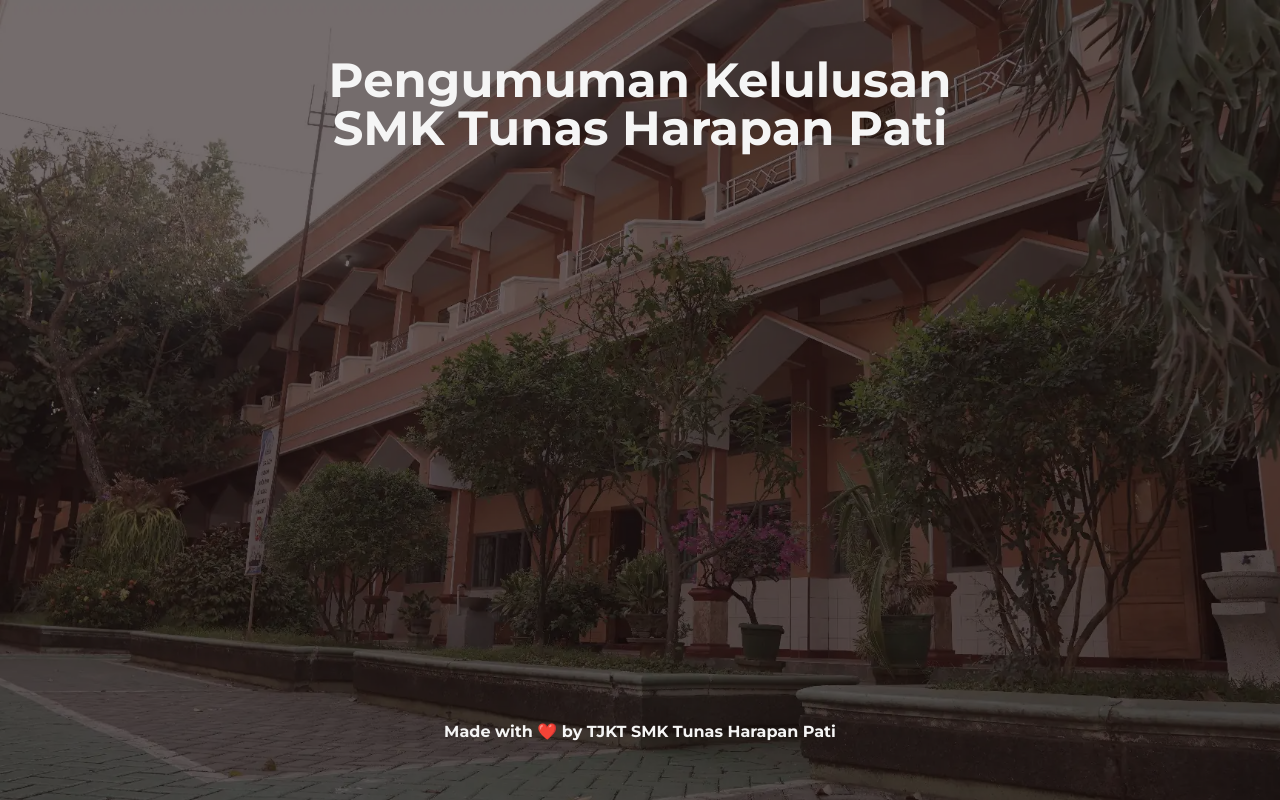
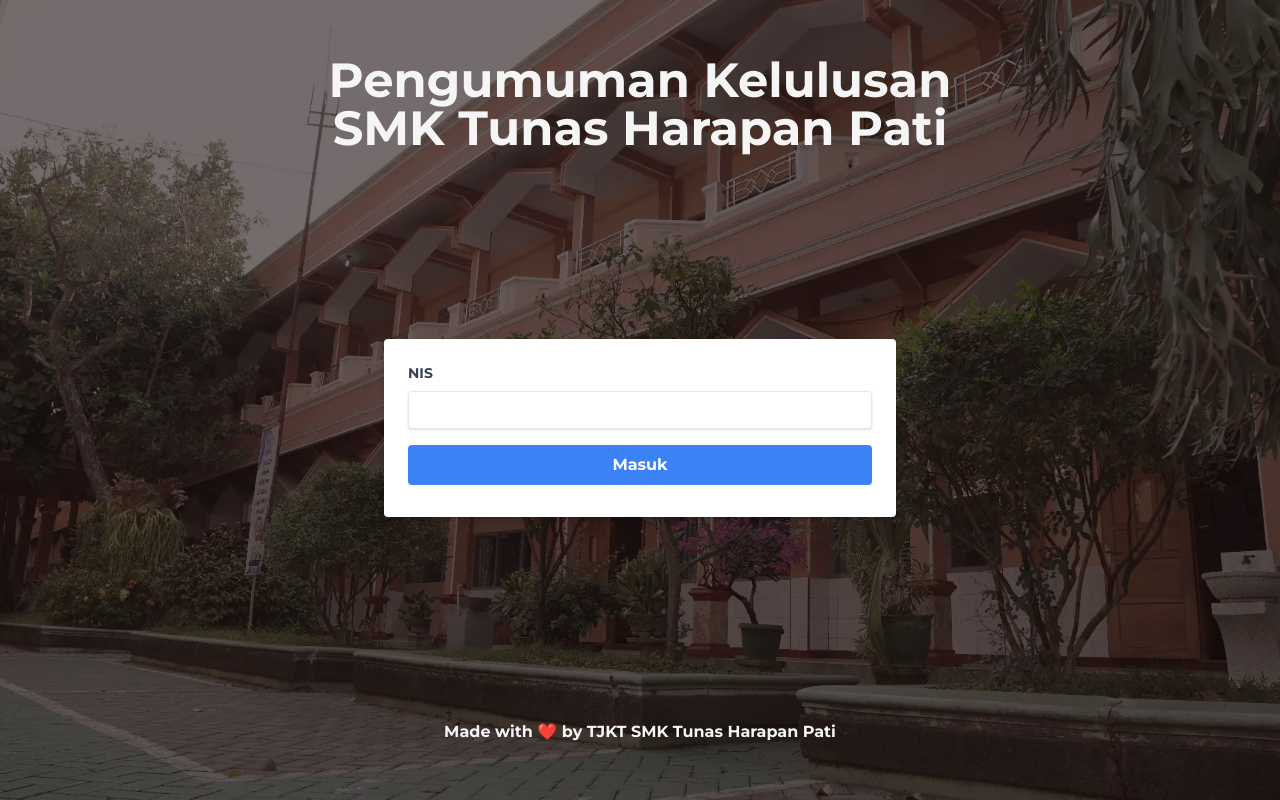
Before and after one commit to BayuDC/kelulusan, a Vue app: page / in a window 1280 px wide. Built offline with nearby package versions, Linux system fonts and the light colour scheme; no server answers.

Commit message:
feat: design the form

```diff
--- a/src/App.vue
+++ b/src/App.vue
@@ -6,6 +6,7 @@
 import Title from './components/Title.vue';
 import Timer from './components/Timer.vue';
 import Credit from './components/Credit.vue';
+import Form from './components/Form.vue';
 
 import useAxios from './composables/useAxios';
 
@@ -51,7 +52,10 @@
         <Overlay>
             <Container class="flex flex-col justify-between">
                 <Title />
-                <Timer v-if="!loading && !finish" v-bind="timer" @finish="handleTimerFinish" />
+                <template v-if="!loading">
+                    <Form v-if="finish" />
+                    <Timer v-else v-bind="timer" @finish="handleTimerFinish" />
+                </template>
                 <Credit />
             </Container>
         </Overlay>
--- /dev/null
+++ b/src/components/Form.vue
@@ -0,0 +1,26 @@
+<script lang="ts" setup>
+import { ref } from 'vue';
+
+const login = ref(false);
+
+async function handleSubmit() {
+    login.value = true;
+}
+</script>
+<template>
+    <form class="bg-white shadow-md rounded px-6 pt-6 pb-8 mb-4 max-w-lg w-full mx-auto" @submit="handleSubmit">
+        <div class="mb-4">
+            <label class="block text-gray-700 text-sm font-bold mb-2" for="username">NIS</label>
+            <input
+                class="shadow appearance-none border rounded w-full py-2 px-3 text-gray-700 leading-tight focus:outline-none focus:shadow-outline"
+                type="text"
+            />
+        </div>
+        <button
+            class="bg-blue-500 hover:bg-blue-700 text-white font-bold py-2 px-4 rounded focus:outline-none focus:shadow-outline block w-full"
+            type="button"
+        >
+            Masuk
+        </button>
+    </form>
+</template>
```
